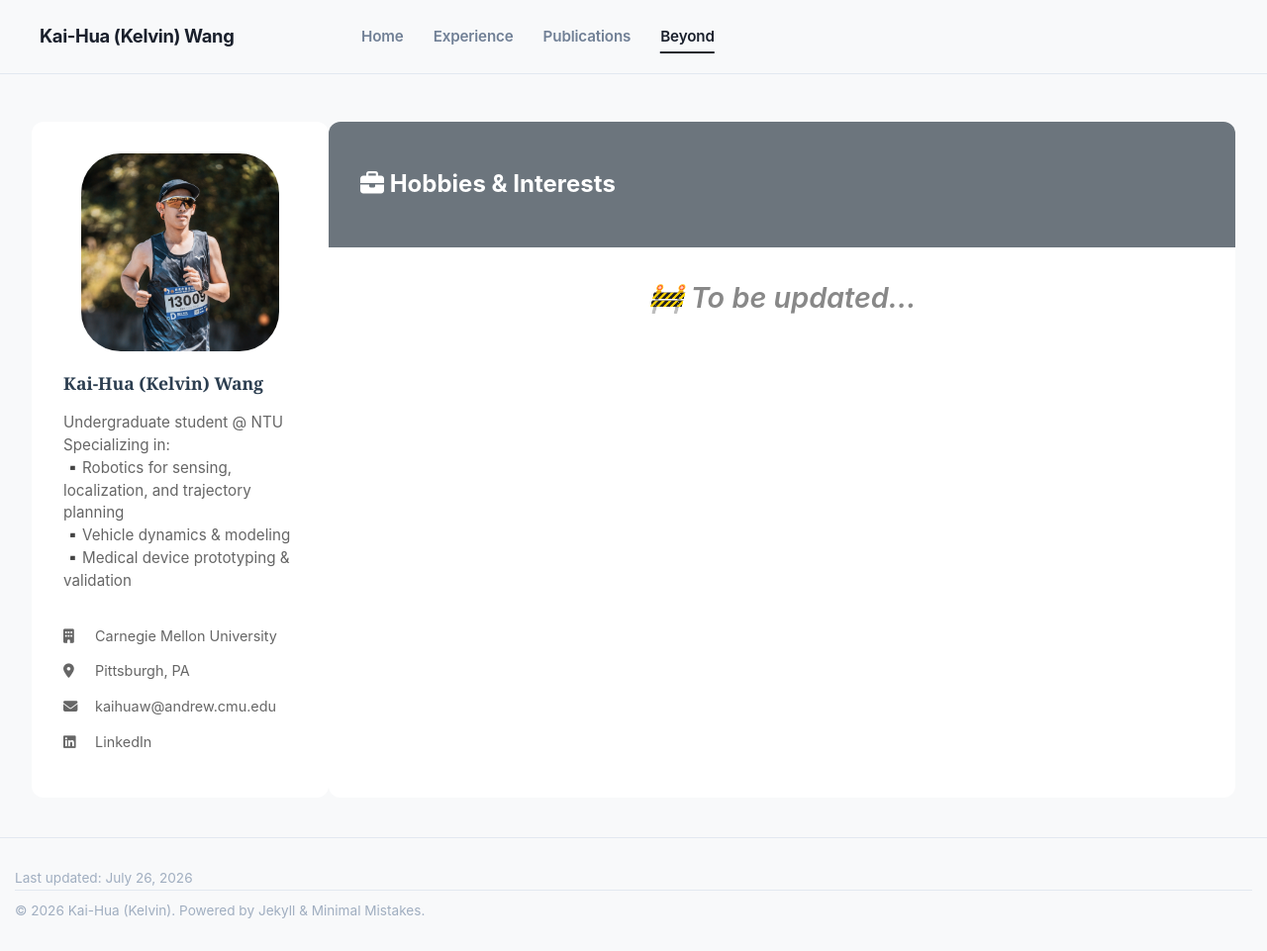
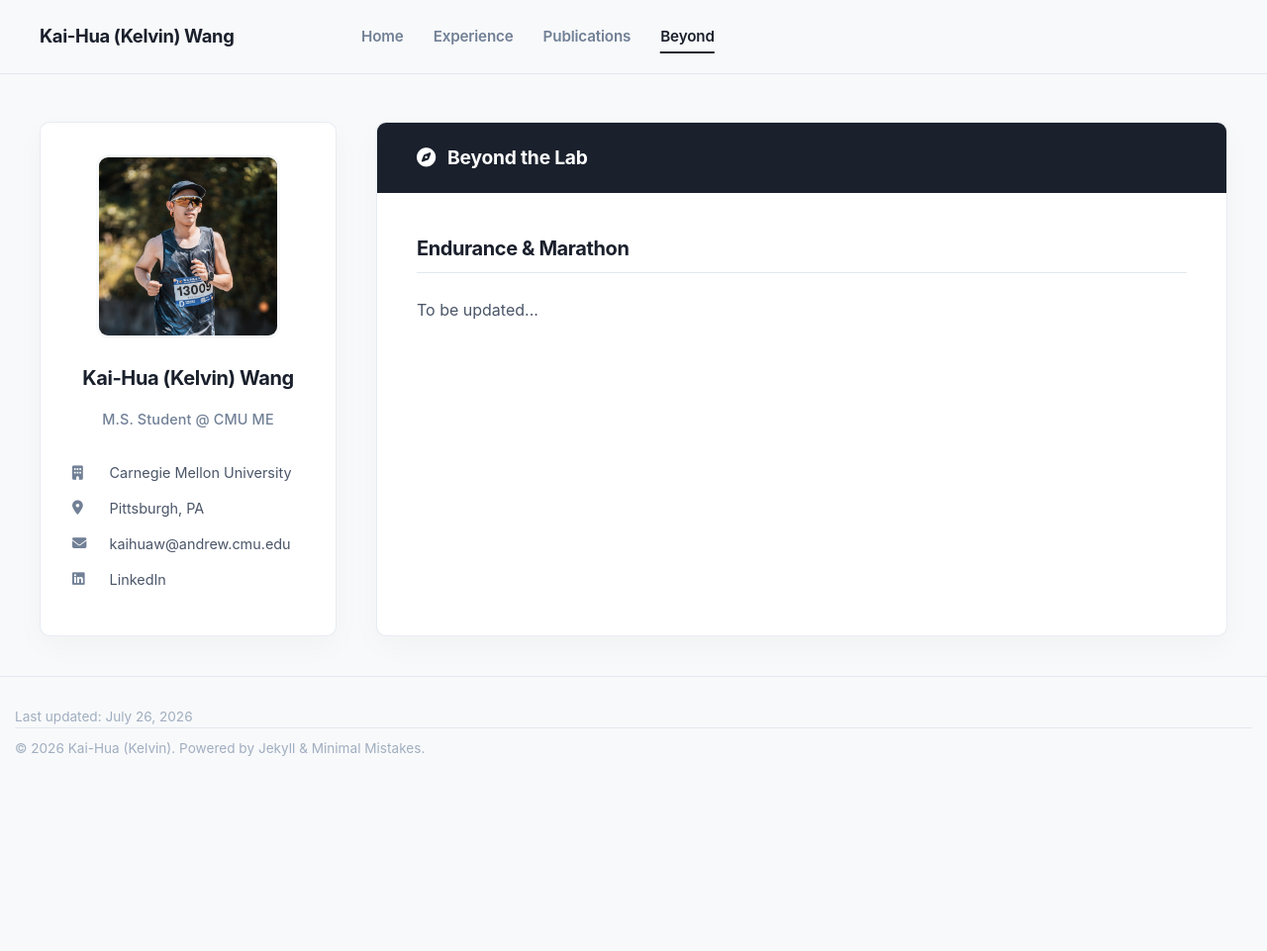
Before and after one commit to Kelvin1106/Kelvin1106.github.io, a Jekyll site: the page built from pages/beyond.md, in a window 1280 px wide and 961 px high. Shown: the whole window at 99% size. Built offline with Jekyll 4.4.1, drawn with Linux system fonts in a browser that asks for light colours; part of the change alters nothing that is shown.

Commit message:
Update beyond.md

```diff
--- a/pages/beyond.md
+++ b/pages/beyond.md
@@ -5,242 +5,181 @@ permalink: /beyond/
 ---
 
 <style>
-/* Experience Page Specific Styles */
+/* Beyond Page Monochrome Styles - Refined Sharpness */
+
+body {
+  background-color: #F8F9FA;
+  color: #2D3748;
+  font-family: "Inter", -apple-system, BlinkMacSystemFont, "SF Pro Text", "Segoe UI", Roboto, sans-serif;
+  margin: 0;
+  -webkit-font-smoothing: antialiasing;
+  -moz-osx-font-smoothing: grayscale;
+}
 
 .experience-container {
-  max-width: 1300px;
+  max-width: 1200px;
   margin: 3rem auto 0 auto;
   padding: 0 2rem;
   display: grid;
-  grid-template-columns: 300px 1fr;
-  /* gap: 3rem; */
+  grid-template-columns: 300px minmax(0, 1fr);
+  column-gap: 2.5rem;
 }
 
+/* 側邊欄卡片化（完全對齊 home & experience） */
 .experience-sidebar {
-  background: white;
-  border-radius: 12px;
+  background: #FFFFFF;
+  border-radius: 10px;
   padding: 2rem;
   height: fit-content;
   position: sticky;
   top: 120px;
+  box-shadow: 0 10px 30px rgba(0, 0, 0, 0.03);
+  border: 1px solid rgba(226, 232, 240, 0.8);
 }
 
 .sidebar-profile-pic {
-  width: 200px;
-  height: 200px;
-  border-radius: 20%;
+  width: 180px;
+  height: 180px;
+  border-radius: 12px;
   object-fit: cover;
+  object-position: center 20%;
   display: block;
-  margin: 0 auto; /* 水平置中 */
+  margin: 0 auto 1.5rem auto;
+  border: 3px solid #F8F9FA;
 }
 
 .sidebar-profile-name {
-  font-size: 1.1rem;
-  font-weight: 600;
-  margin-bottom: 0.5rem;
-  color: #2c3e50;
-  font-family: 'Georgia', 'Times New Roman', serif;
+  font-size: 1.25rem;
+  font-weight: 700;
+  margin-bottom: 0.25rem;
+  color: #1A202C;
+  letter-spacing: -0.02em;
+  text-align: center;
 }
 
 .sidebar-profile-title {
-  color: #666;
+  color: #718096;
   margin-bottom: 2rem;
-  font-size: 0.95rem;
+  font-size: 0.9rem;
   line-height: 1.5;
+  text-align: center;
+  font-weight: 500;
+  letter-spacing: 0.01em;
 }
 
 .sidebar-contact-info {
   list-style: none;
   padding: 0;
+  margin: 0;
 }
 
 .sidebar-contact-info li {
+  display: flex;
+  align-items: center;
+  gap: 0.6rem;
   margin-bottom: 0.8rem;
   font-size: 0.9rem;
-  color: #666;
+  color: #4A5568;
 }
 
 .sidebar-contact-info i {
   width: 20px;
-  margin-right: 0.5rem;
-  color: #666;
+  color: #718096;
 }
 
 .sidebar-contact-info a {
-  color: #666;
+  color: #4A5568;
   text-decoration: none;
+  transition: color 0.2s ease;
 }
 
 .sidebar-contact-info a:hover {
+  color: #1A202C;
   text-decoration: underline;
 }
 
+/* 主內容區 */
 .experience-content {
-  background: white;
-  border-radius: 12px;
+  background: #FFFFFF;
+  border-radius: 10px;
+  box-shadow: 0 10px 30px rgba(0, 0, 0, 0.03);
+  border: 1px solid rgba(226, 232, 240, 0.8);
+  overflow: hidden;
 }
 
 .experience-content-header {
-  background: #6c757d;
-  color: white;
-  padding: 1.5rem 2rem;
-  border-radius: 12px 12px 0 0;
+  background: #1A202C; /* 沉穩極簡黑 */
+  color: #FFFFFF;
+  padding: 1.25rem 2.5rem;
 }
 
-.experience-section-nav {
-  background: #f8f9fa;
-  padding: 1rem 2rem;
-  border-bottom: 1px solid #e9ecef;
+.experience-content-header h2 {
+  margin: 0;
+  font-size: 1.2rem;
+  font-weight: 700;
+  letter-spacing: -0.01em;
+  display: flex;
+  align-items: center;
+  gap: 0.75rem;
 }
 
-.experience-section-nav ul {
-  list-style: none;
-  display: flex;
-  gap: 2rem;
-  margin: 0;
-  padding: 0;
-}
-
-.experience-section-nav a {
-  text-decoration: none;
-  color: #666;
-  font-weight: 500;
-  padding: 0.5rem 0;
-  border-bottom: 2px solid transparent;
-  transition: all 0.3s ease;
-  cursor: pointer;
-}
-
-.experience-section-nav a.active {
-  color: #007bff;
-  border-bottom-color: #007bff;
-}
-
-.experience-section-nav a:hover:not(.active) {
-  color: #007bff;
-  opacity: 0.7;
-}
-
-.experience-section {
-  display: none;
-  /* padding: 2rem; */
-}
-
-.experience-section.active {
-  display: block;
+.experience-body {
+  padding: 2.5rem;
 }
 
 .experience-section-title {
-  font-size: 1.8rem;
-  font-weight: 600;
-  font-style: italic;
-  margin-bottom: 2rem;
-  text-align: center;
-  color: #888;
+  font-size: 1.25rem;
+  font-weight: 700;
+  margin-bottom: 1.5rem;
+  margin-top: 2.5rem;
+  color: #1A202C;
+  padding-bottom: 0.5rem;
+  border-bottom: 1px solid #E2E8F0;
+  letter-spacing: -0.02em;
 }
 
-.experience-header {
-  margin-bottom: 1rem;
+.experience-section-title:first-of-type {
+  margin-top: 0;
 }
 
-.position-title {
-  color: #007bff;
-  font-weight: 600;
-  font-size: 1.2rem;
-  margin-bottom: 0.5rem;
+/* Beyond Page Specific Items */
+.beyond-item {
+  margin-bottom: 2rem;
+  padding-bottom: 1.5rem;
+  border-bottom: 1px solid #F1F5F9;
 }
 
-.company-info {
-  color: #666;
-  font-style: italic;
-  margin-bottom: 0.5rem;
-}
-
-.duration {
-  color: #28a745;
-  font-weight: 500;
-  font-size: 0.9rem;
-}
-
-.experience-description {
-  color: #555;
-  line-height: 1.6;
-}
-
-ul {
-    padding-left: 20px; /* 保持縮排 */
-    margin: 0; /* 拿掉不必要的上下外距 */
-}
-
-.experience-description ul {
-  margin-left: 1.5rem;
-  margin-top: 0.5rem;
-}
-
-.experience-description li {
-  margin-bottom: 0.5rem;
-}
-
-/* Teaching Experience specific styles */
-.course-title {
-  color: #000306f4;
-  font-weight: 600;
-  font-size: 1.1rem;
-  margin-bottom: 0.3rem;
-}
-
-.course-code {
-  color: #28a745;
-  font-weight: 500;
-  font-size: 0.9rem;
-  margin-bottom: 0.3rem;
-}
-
-.semester {
-  color: #6c757d;
-  font-size: 0.9rem;
-  margin-bottom: 0.5rem;
-}
-
-.responsibilities {
-  margin-top: 0.5rem;
+.beyond-item:last-child {
+  border-bottom: none;
+  margin-bottom: 0;
+  padding-bottom: 0;
 }
 
 /* Responsive Design */
 @media (max-width: 768px) {
   .experience-container {
     grid-template-columns: 1fr;
-    gap: 2rem;
+    gap: 1.5rem;
+    padding: 0 1rem;
   }
 
   .experience-sidebar {
     position: static;
   }
 
-  .hero-title {
-    font-size: 2rem;
-  }
-
-  .experience-section-nav ul {
-    flex-direction: column;
-    gap: 0.5rem;
+  .experience-body {
+    padding: 1.5rem;
   }
 }
 </style>
 
 <!-- Main Container -->
 <div class="experience-container">
-    <!-- Sidebar -->
+  <!-- Sidebar -->
   <aside class="experience-sidebar">
     <img src="{{ site.baseurl }}/assets/profile.png" alt="Profile photo" class="sidebar-profile-pic">
     <h3 class="sidebar-profile-name">Kai-Hua (Kelvin) Wang</h3>
-    <p class="sidebar-profile-title">
-      Undergraduate student @ NTU <br>
-      Specializing in: <br>
-      ▪️Robotics for sensing, localization, and trajectory planning <br>
-      ▪️Vehicle dynamics & modeling <br>
-      ▪️Medical device prototyping & validation
-    </p>
+    <p class="sidebar-profile-title">M.S. Student @ CMU ME</p>
     <ul class="sidebar-contact-info">
       <li><i class="fa-solid fa-building"></i> {{ site.author.employer }}</li>
       <li><i class="fa-solid fa-location-dot"></i> {{ site.author.location }}</li>
@@ -248,35 +187,21 @@ ul {
       <li><i class="fa-brands fa-linkedin"></i> <a href="{{ site.author.linkedin }}">LinkedIn</a></li>
     </ul>
   </aside>
-    <!-- Main Content -->
-    <main class="experience-content">
+
+  <!-- Main Content -->
+  <main class="experience-content">
     <div class="experience-content-header">
-        <h2><i class="fa-solid fa-briefcase"></i> Hobbies & Interests</h2>
+      <h2><i class="fa-solid fa-compass"></i> Beyond the Lab</h2>
     </div>
-    <div class="experience-section active">
-        <h3 class="experience-section-title">🚧 To be updated...</h3>
+
+    <div class="experience-body">
+      <!-- Hobbies & Interests Section -->
+      <h3 class="experience-section-title">Endurance & Marathon</h3>
+
+      <p style="line-height: 1.7; color: #4A5568;">
+        To be updated...
+      </p>
+
     </div>
-</main>
+  </main>
 </div>
-
-<script>
-document.addEventListener('DOMContentLoaded', function() {
-  const navLinks = document.querySelectorAll('.experience-section-nav a');
-
-  navLinks.forEach(link => {
-    link.addEventListener('click', function(e) {
-      e.preventDefault();
-
-      // Remove active class from all links
-      navLinks.forEach(l => l.classList.remove('active'));
-
-      // Add active class to clicked link
-      this.classList.add('active');
-
-      // You can add section switching logic here
-      console.log('Switched to:', this.getAttribute('href'));
-    });
-  });
-});
-
-</script>
```
